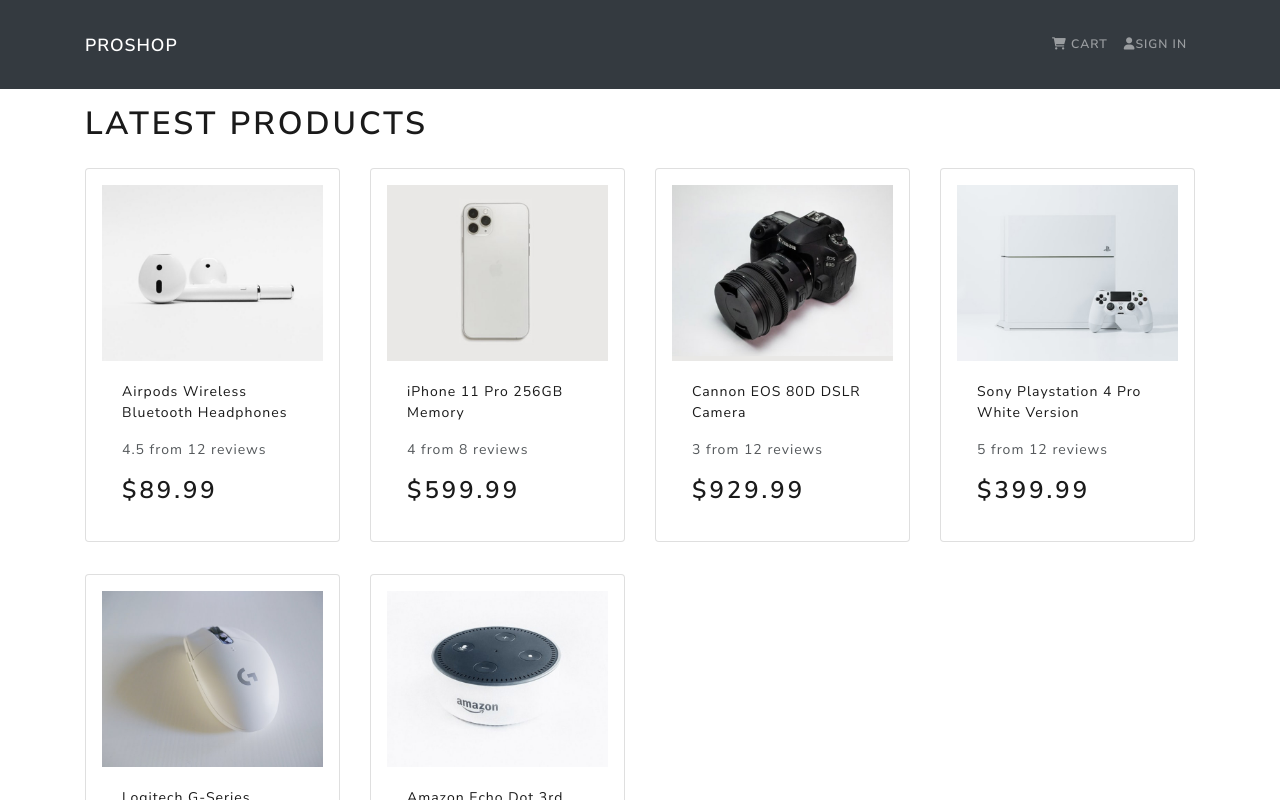
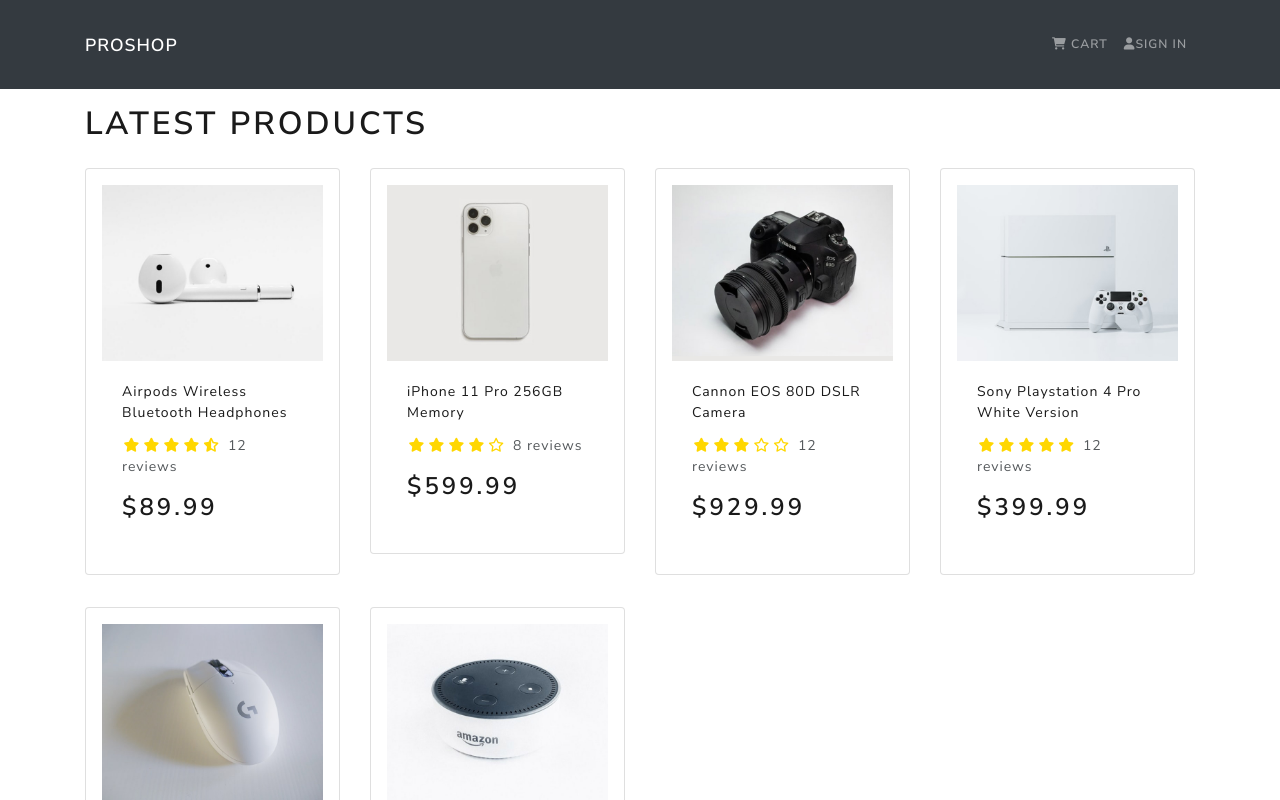
Before and after one commit to ayush181000/ProShop, a React (Create React App) app in the folder front-end/: page / in a window 1280 px wide. Shown: the top 800 px of the page. Built offline with nearby package versions, Linux system fonts and the light colour scheme.

Commit message:
Added rating component

```diff
--- a/front-end/src/components/Product.js
+++ b/front-end/src/components/Product.js
@@ -1,5 +1,6 @@
 import React from 'react';
 import { Card } from 'react-bootstrap';
+import Rating from './Rating.js';
 
 const Product = ({ product }) => {
   return (
@@ -16,9 +17,11 @@
         </a>
 
         <Card.Text as='div'>
-          <div className='my-3'>
-            {product.rating} from {product.numReviews} reviews
-          </div>
+          <Rating
+            value={product.rating}
+            text={` ${product.numReviews} reviews`}
+            color='gold'
+          />
         </Card.Text>
 
         <Card.Text as='h3'>${product.price}</Card.Text>
--- /dev/null
+++ b/front-end/src/components/Rating.js
@@ -0,0 +1,82 @@
+import React from 'react';
+import PropTypes from 'prop-types';
+
+const Rating = ({ value, text, color }) => {
+  return (
+    <div className='rating'>
+      <span>
+        <i
+          style={{ color }}
+          className={
+            value >= 1
+              ? 'fas fa-star'
+              : value >= 0.5
+              ? 'fas fa-star-half-alt'
+              : 'far fa-star'
+          }
+        />
+      </span>
+      <span>
+        <i
+          style={{ color }}
+          className={
+            value >= 2
+              ? 'fas fa-star'
+              : value >= 1.5
+              ? 'fas fa-star-half-alt'
+              : 'far fa-star'
+          }
+        />
+      </span>
+      <span>
+        <i
+          style={{ color }}
+          className={
+            value >= 3
+              ? 'fas fa-star'
+              : value >= 2.5
+              ? 'fas fa-star-half-alt'
+              : 'far fa-star'
+          }
+        />
+      </span>
+      <span>
+        <i
+          style={{ color }}
+          className={
+            value >= 4
+              ? 'fas fa-star'
+              : value >= 3.5
+              ? 'fas fa-star-half-alt'
+              : 'far fa-star'
+          }
+        />
+      </span>
+      <span>
+        <i
+          style={{ color }}
+          className={
+            value >= 5
+              ? 'fas fa-star'
+              : value >= 4.5
+              ? 'fas fa-star-half-alt'
+              : 'far fa-star'
+          }
+        />
+      </span>
+      <span>{text && text}</span>
+    </div>
+  );
+};
+
+Rating.defaultProps = {
+  color: '#f8e825',
+};
+
+Rating.propTypes = {
+  value: PropTypes.number.isRequired,
+  text: PropTypes.string.isRequired,
+  color: PropTypes.string,
+};
+
+export default Rating;
--- a/front-end/src/index.css
+++ b/front-end/src/index.css
@@ -1,3 +1,11 @@
 main {
   min-height: 80vh;
 }
+
+h3 {
+  padding: 1rem 0;
+}
+
+.rating span {
+  margin: 0.1rem;
+}
--- a/front-end/src/screens/Homescreen.js
+++ b/front-end/src/screens/Homescreen.js
@@ -10,7 +10,7 @@
       <Row>
         {products.map((product) => {
           return (
-            <Col sm={12} md={6} lg={4} xl={3}>
+            <Col key={product._id} sm={12} md={6} lg={4} xl={3}>
               <Product product={product} />
             </Col>
           );
```
